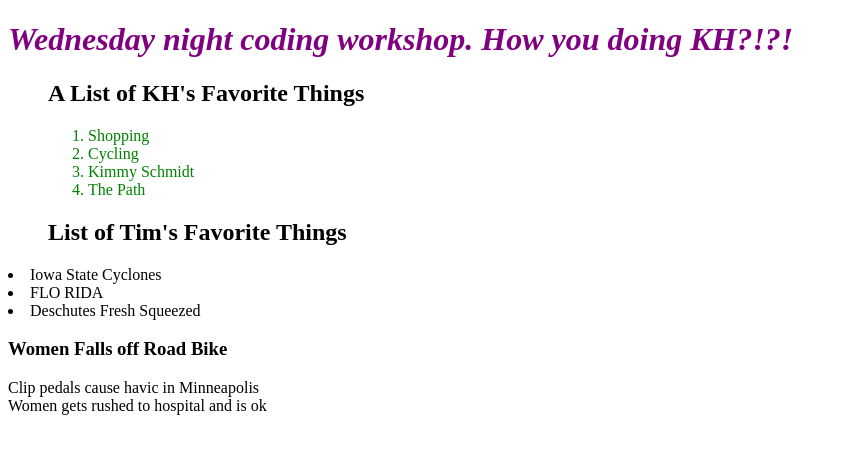
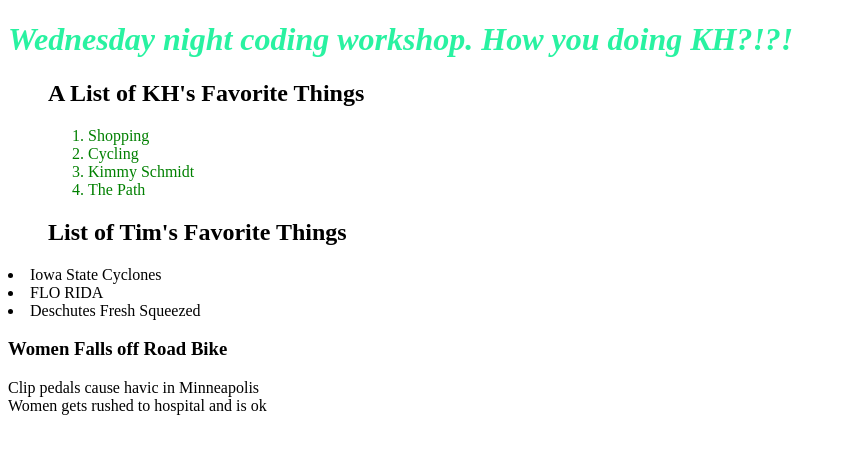
Before and after one commit to tdeming/tdeming.github.io, a plain HTML site: page index.html in a window 1280 px wide. Shown: the whole page, without its empty margins (0-846 px from the left). Drawn offline with Linux system fonts and the light colour scheme.

Commit message:
Update styles.css

```diff
--- a/styles.css
+++ b/styles.css
@@ -1,5 +1,5 @@
 h1 {
-  color:purple;
+  color:#29f2a1;
   font-style: italic;
 }
 
```
